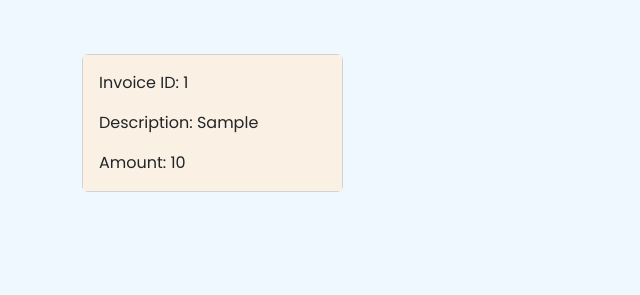
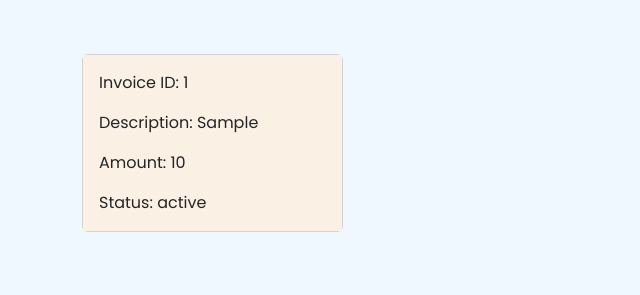
Before and after one commit to cepdnaclk/e19-co227-TecHub-help-desk-ticketing-system, a PHP site: page /e19-co227-TecHub-help-desk-ticketing-system/TecHub/Ad_invForm.php in a window 1280 px wide. Shown: the part 146-441 px from the top of the page, without its empty margins (0-640 px from the left). Run offline with PHP 8.4, Linux system fonts and the light colour scheme; the visitor is signed in with stand-in values (Sample User, id 1); tables that the repository leaves empty hold one stand-in row (values such as "Sample post").

Commit message:
side changes

```diff
--- a/TecHub/Ad_invForm.php
+++ b/TecHub/Ad_invForm.php
@@ -55,6 +55,7 @@
                                 echo '<p class="card-text">Invoice ID: '.$row['InvoiceId'].'</p>';
                                 echo '<p class="card-text">Description: '.$row['InvoiceDes'].'</p>';
                                 echo '<p class="card-text">Amount: '.$row['Amount'].'</p>';
+                                echo '<p class="card-text">Status: '.$row['InvoiceStatus'].'</p>';
 
                                 echo '</div>';
                                 echo '</div>';
--- a/TecHub/display-tickets.php
+++ b/TecHub/display-tickets.php
@@ -163,6 +163,7 @@ h4{
                     <th>Technical Officer ID</th>
                     <th>Technical Officer Email</th>
                     <th>Contact Number</th>
+                    <th>Payment</th>
                 </tr>
                 <?php
                     while ($row2 = mysqli_fetch_assoc($ticket_details_query_3)) {
```
Also changed, not shown: TecHub/Dire_InvForm.php (line endings or trailing spaces).
